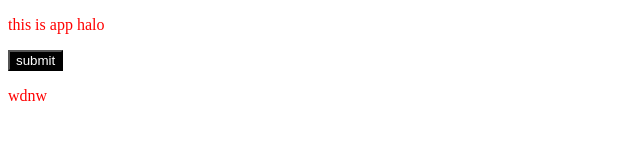
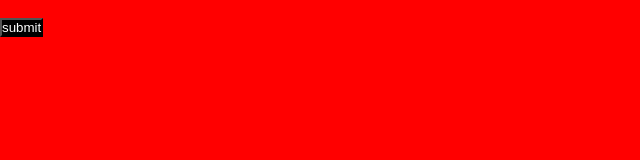
Before and after one commit to quannguyen2k02/hocgit, a plain HTML site: page index.html in a window 1280 px wide. Shown: the whole page, without its empty margins (0-640 px from the left). Drawn offline with Linux system fonts and the light colour scheme.

Commit message:
nen thanh mau do

```diff
--- a/index.html
+++ b/index.html
@@ -7,6 +7,7 @@
     <title>Document</title>
     <link rel="stylesheet" href="index.css">
     <link rel="stylesheet" href="index2.css">
+    <link rel="stylesheet" href="index3.css">
 </head>
 <body>
     <p>this is app halo</p>
--- a/index3.css
+++ b/index3.css
@@ -3,3 +3,6 @@
     margin: 0;
     box-sizing: border-box;
 }
+body{
+    background-color: red;
+}
```
